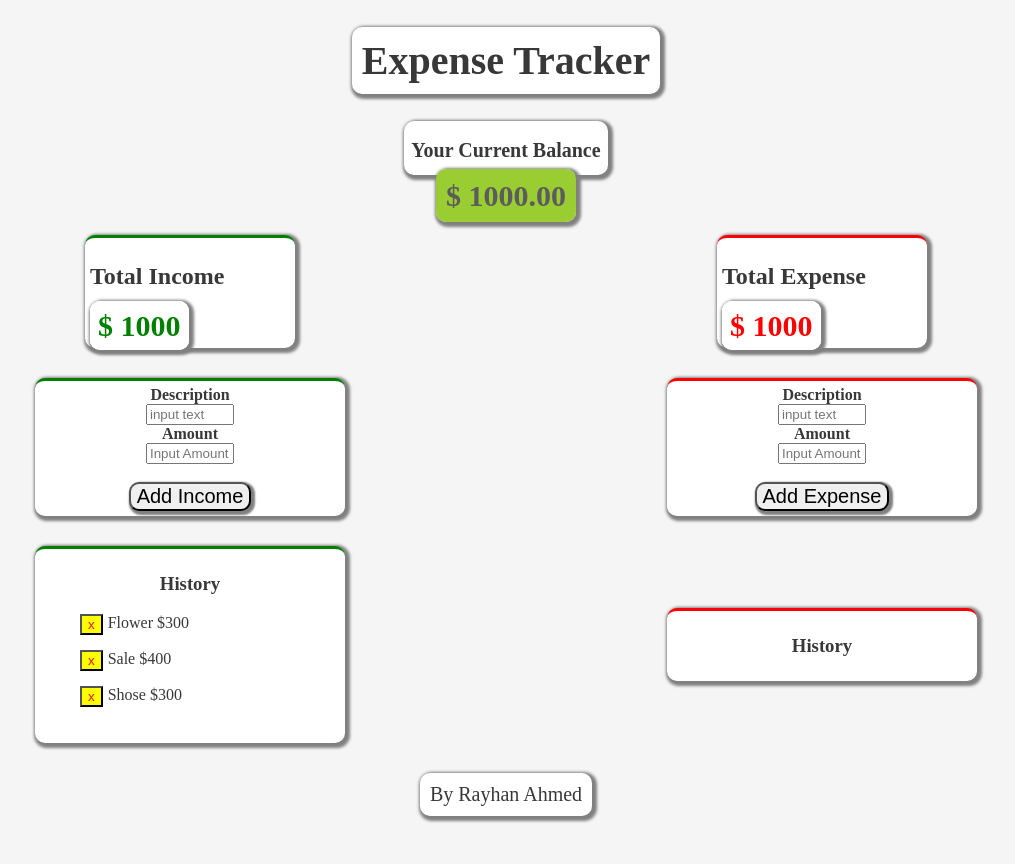
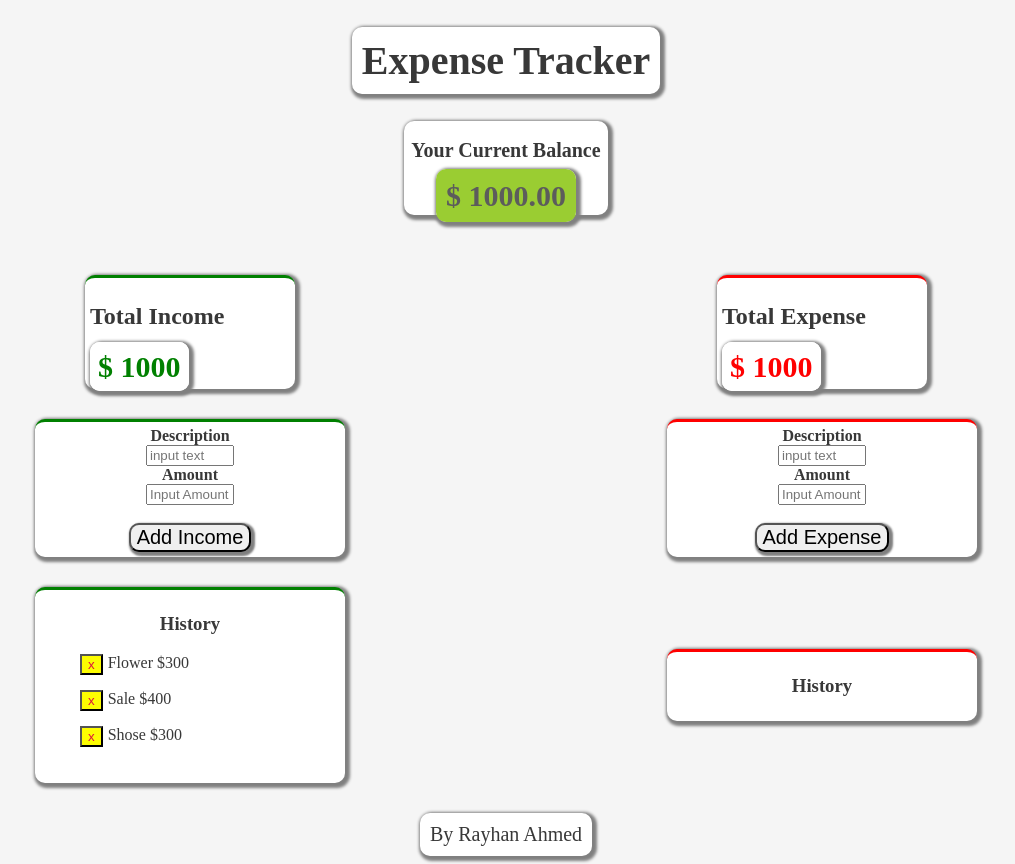
Before and after one commit to srehanpk/expense-tracker, a React (Create React App) app: page / in a window 1280 px wide. Shown: the whole page, without its empty margins (134-1149 px from the left). Before the commit the page ends 824 px from the top, so only its background shows below. Built offline with nearby package versions, Linux system fonts and the light colour scheme.

Commit message:
Update App.css

```diff
--- a/src/App.css
+++ b/src/App.css
@@ -31,7 +31,6 @@ margin-right: auto;
  border: none;
  border-radius: 10px;
  width: 200px;
- height: 50px;
  padding: 2px;
  margin: auto;
 
```
